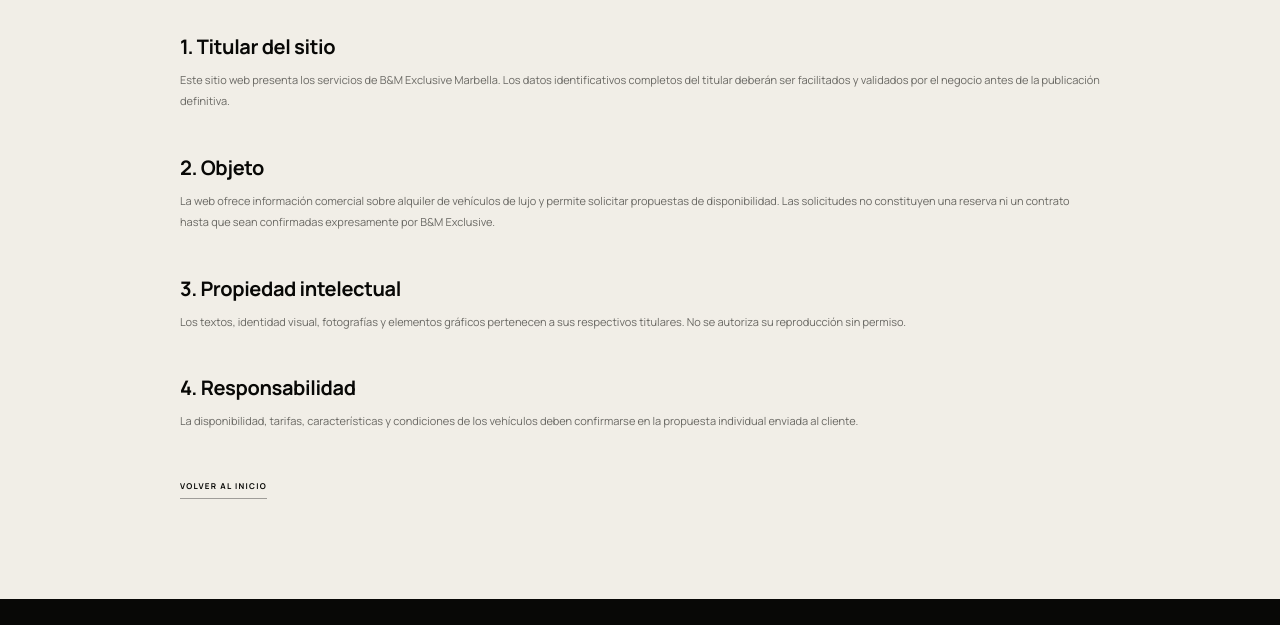
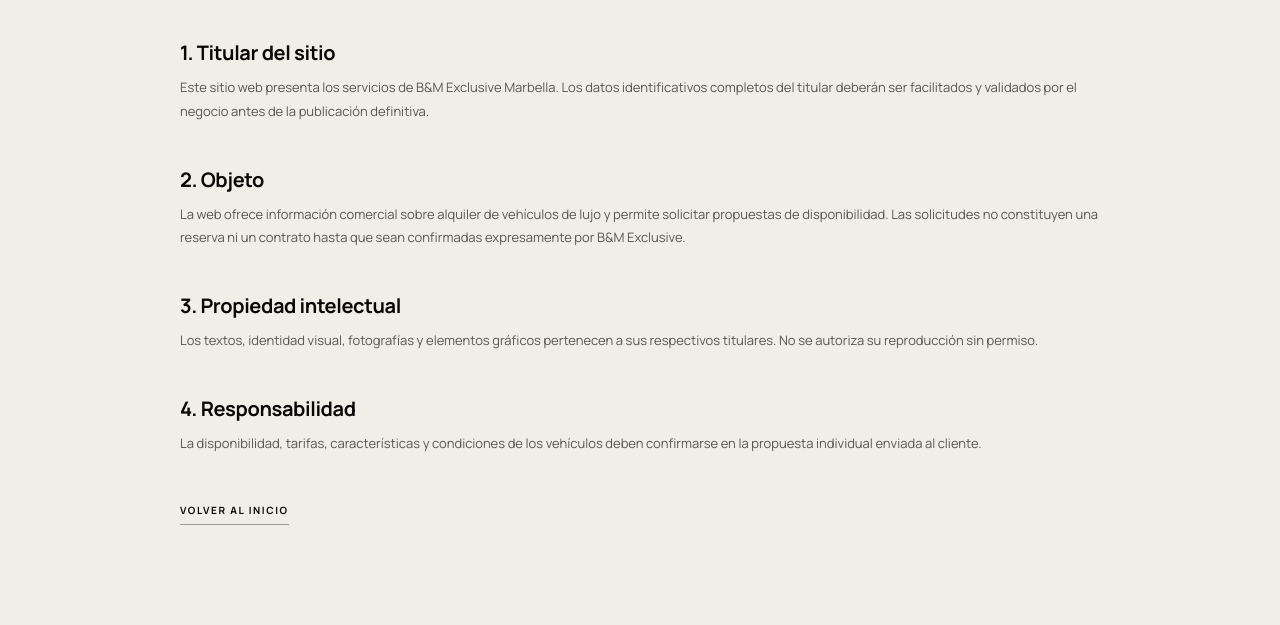
Before and after one commit to vornicx/bm-exclusive-premium-v5, a website: page legal.html in a window 1280 px wide. Shown: the part 364-989 px from the top of the page. Before the commit the page ends 963 px from the top, so only its background shows below. Drawn offline with Linux system fonts and the light colour scheme.

Commit message:
Apply B&M legibility system to legal

```diff
--- a/legal.html
+++ b/legal.html
@@ -11,6 +11,7 @@
   <link href="https://fonts.googleapis.com/css2?family=Manrope:wght@400;500;600;700&display=swap" rel="stylesheet">
   <link rel="stylesheet" href="assets/bm-v12.css">
   <link rel="stylesheet" href="assets/bm-v12-precision.css">
+  <link rel="stylesheet" href="assets/bm-v12-legibility.css">
   <style>[data-force-solid]{border-color:rgba(255,255,255,.09)!important}[data-force-solid]:before{background:rgba(8,8,6,.94)!important;backdrop-filter:blur(22px) saturate(130%)}</style>
 </head>
 <body>
```
